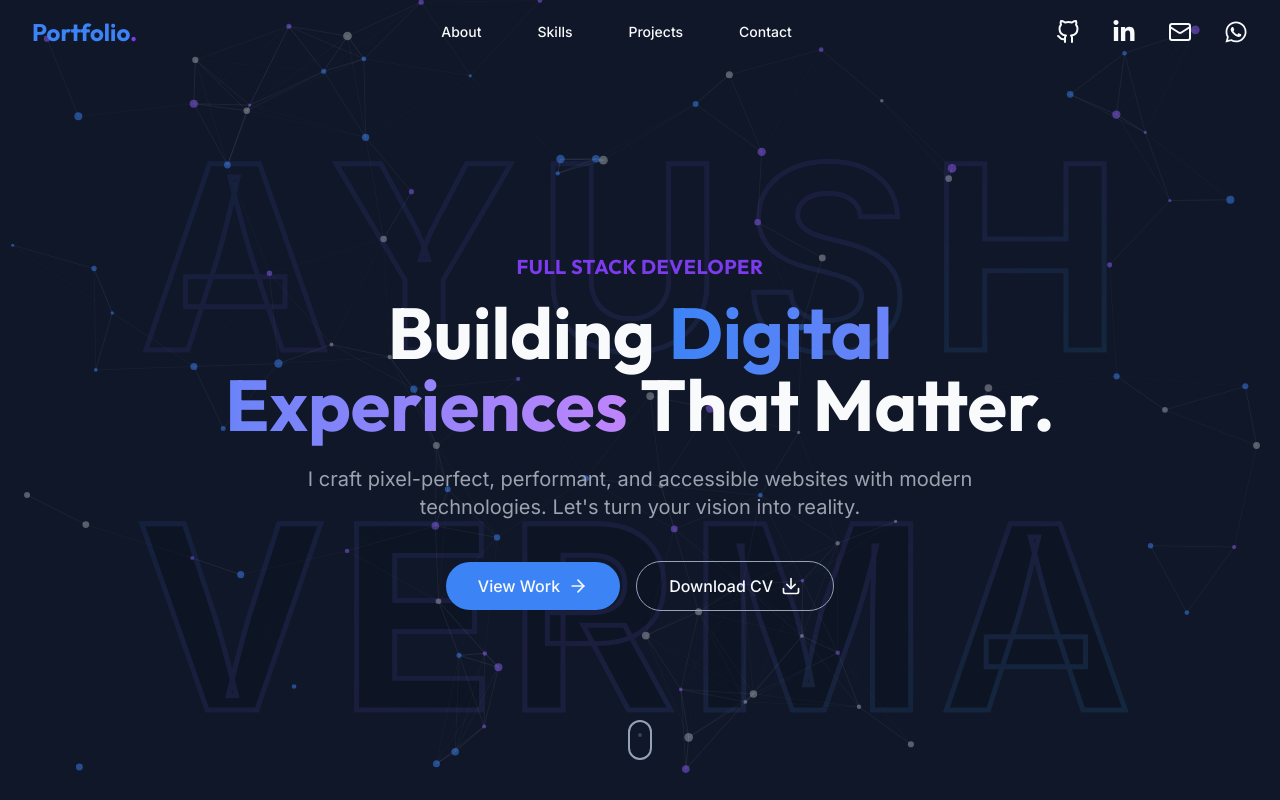
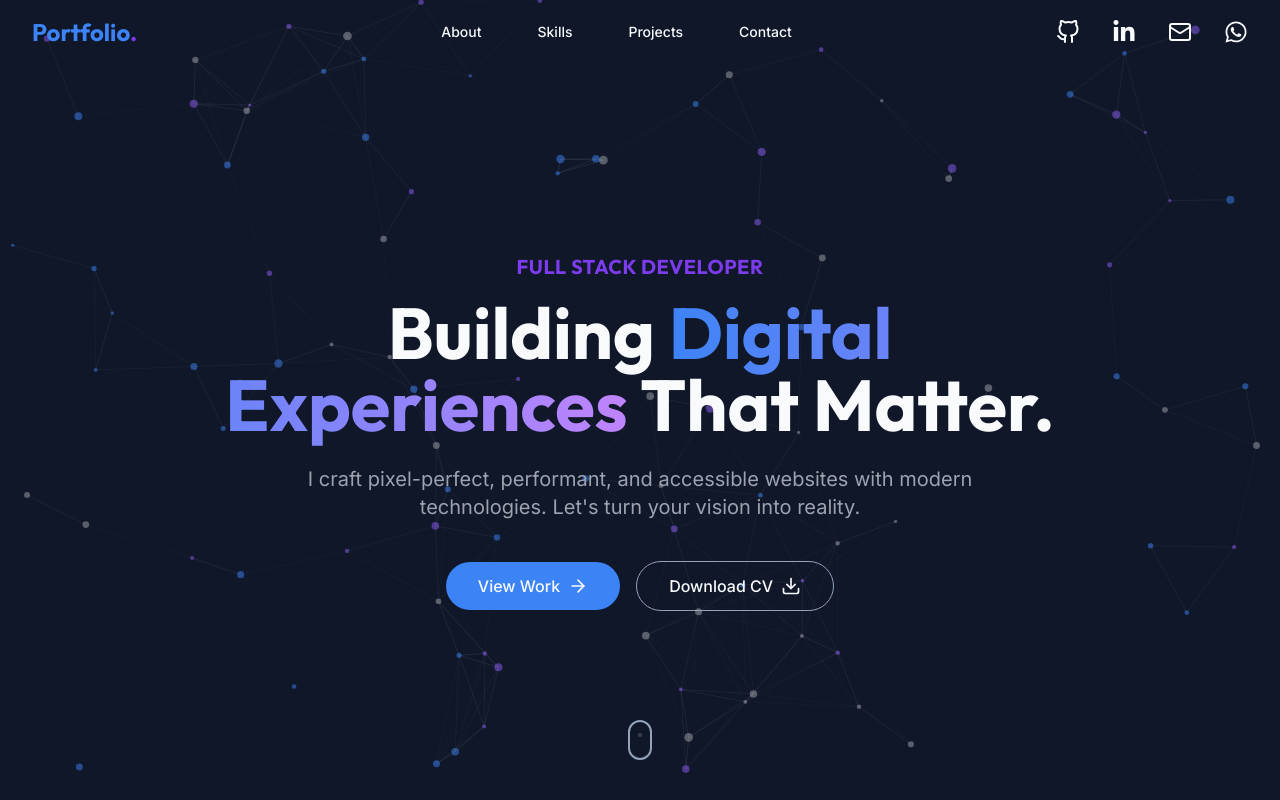
Before and after one commit to Ayush-Verma34/Portfolio-A, a React (Vite) app: page / in a window 1280 px wide. Shown: the top 800 px of the page. Built offline with nearby package versions, Linux system fonts and the light colour scheme.

Commit message:
name commented

```diff
--- a/src/components/Background.tsx
+++ b/src/components/Background.tsx
@@ -152,7 +152,7 @@ const Background: React.FC = () => {
                     </linearGradient>
                 </defs>
 
-                <text
+                {/* <text
                     x="50%"
                     y="35%"
                     textAnchor="middle"
@@ -179,7 +179,7 @@ const Background: React.FC = () => {
                     letterSpacing="1vw"
                 >
                     VERMA
-                </text>
+                </text> */}
             </svg>
         </>
     );
```
